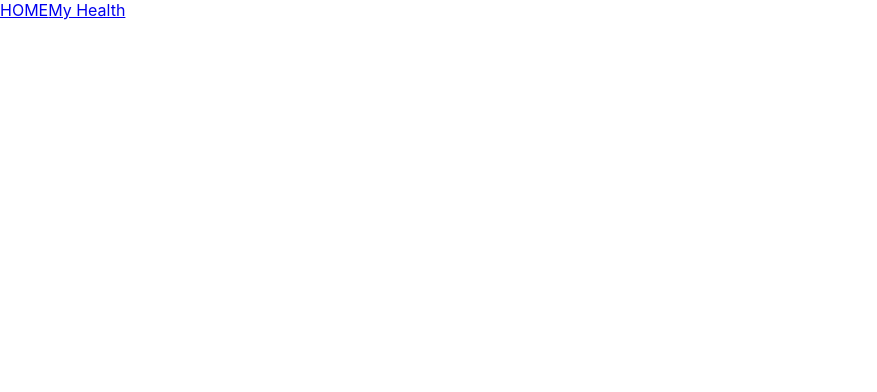
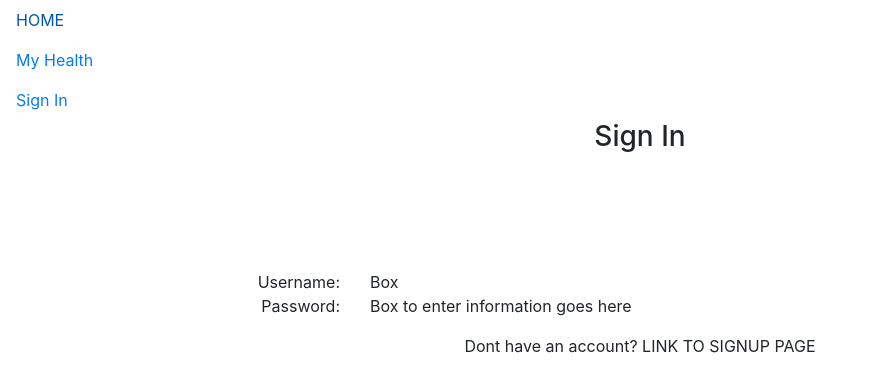
Before and after one commit to vidatonkova/ZimmermanWeb, a React (Create React App) app in the folder client/: page /Sign_In in a window 1280 px wide. Shown: the top 392 px of the page, without its empty margins (0-877 px from the left). Built offline with nearby package versions, Linux system fonts and the light colour scheme.

Commit message:
added basic style of sign in page

```diff
--- a/client/src/App.js
+++ b/client/src/App.js
@@ -13,6 +13,7 @@ import NavBar from './components/Nav';
 
 import Home from './views/Home';
 import MyHealth from './views/MyHealth';
+import SignIn from './views/SignIn';
 
 
 function App() {
@@ -29,6 +30,7 @@ function App() {
             </Route>
             <Route exact path="/Home" render={(props) => <Home {...props}/>}/>
             <Route exact path="/My_Health" render={(props) => <MyHealth {...props}/>}/>
+            <Route exact path="/Sign_In" render={(props) => <SignIn {...props}/>}/>
           </Switch>
         </div>
       </div>
--- a/client/src/components/Nav.js
+++ b/client/src/components/Nav.js
@@ -8,6 +8,7 @@ const NavBar = (props) => {
             <div className={"nav-items"}>
                 <Link className = "nav-link" to='/Home'>HOME</Link>
                 <Link className = "nav-link" to='/My_Health'>My Health</Link>
+                <Link className = "nav-link" to='/Sign_In'>Sign In</Link>
             </div>
         </div>
     )
--- /dev/null
+++ b/client/src/views/SignIn.css
@@ -0,0 +1,3 @@
+.title-row {
+    height: 150px;
+  }
--- /dev/null
+++ b/client/src/views/SignIn.js
@@ -0,0 +1,42 @@
+import React from 'react';
+import Container from "react-bootstrap/Container"
+import Row from "react-bootstrap/Row"
+import Col from "react-bootstrap/Col"
+import 'bootstrap/dist/css/bootstrap.min.css';
+import './SignIn.css';
+
+
+const SignIn = () => {
+        return (
+        <div class="container">
+            <div class="row title-row">
+                <div class="col-sm-12 text-center">
+                    <h3>Sign In</h3>
+                </div>
+            </div>
+            <div class="row">
+                <div class="col-sm-3 text-right">
+                    Username:
+                </div>
+                <div class="col-sm-9 test-left">
+                    Box
+                </div>
+            </div>
+            <div class="row">
+            <div class="col-sm-3 text-right">
+                    <p>Password:</p>
+                </div>
+                <div class="col-sm-9 text-left">
+                    <p>Box to enter information goes here</p>
+                </div>
+            </div>
+            <div class="row">
+                <div class="col-sm-12 text-center">
+                    <p>Dont have an account? LINK TO SIGNUP PAGE</p>
+                </div>
+            </div>
+        </div>
+        );
+};
+
+export default SignIn;
--- a/package.json
+++ b/package.json
@@ -1,4 +1,3 @@
-
 {
   "main": "index.js",
   "scripts": {
```
